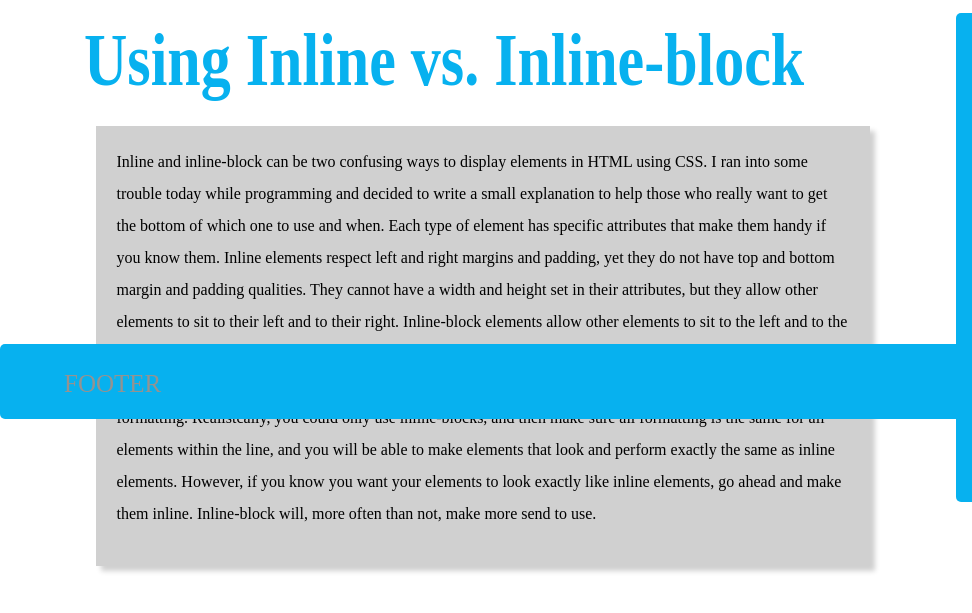
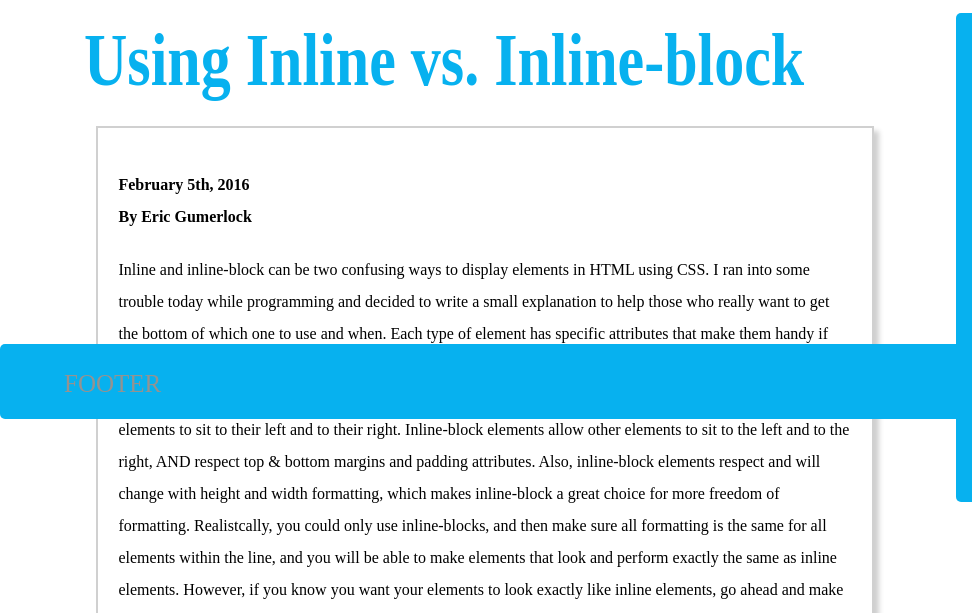
Before and after one commit to egumerlock/egumerlock.github.io, a plain HTML site: page blog/css-concepts.html in a window 1280 px wide. Shown: the part 381-994 px from the top of the page, 0-972 px from the left. Drawn offline with Linux system fonts and the light colour scheme.

Commit message:
Blog post editing

```diff
--- a/blog/css-concepts.html
+++ b/blog/css-concepts.html
@@ -38,11 +38,13 @@
 
 <section>
   <h1 class="blogheader">Using Inline vs. Inline-block</h1>
+
   <p><div id="content">
+    <h4 class="by">February 5th, 2016 <br>By Eric Gumerlock </h4>
     Inline and inline-block can be two confusing ways to display elements in HTML using CSS.  I ran into some trouble today while programming and decided to write a small explanation to help those who really want to get the bottom of which one to use and when.  Each type of element has specific attributes that make them handy if you know them.
     Inline elements respect left and right margins and padding, yet they do not have top and bottom margin and padding qualities.  They cannot have a width and height set in their attributes, but they allow other elements to sit to their left and to their right.
     Inline-block elements allow other elements to sit to the left and to the right, AND respect top & bottom margins and padding attributes.  Also, inline-block elements respect and will change with height and width formatting, which makes inline-block a great choice for more freedom of formatting.
-    Realistcally, you could only use inline-blocks, and then make sure all formatting is the same for all elements within the line, and you will be able to make elements that look and perform exactly the same as inline elements.  However, if you know you want your elements to look exactly like inline elements, go ahead and make them inline.  Inline-block will, more often than not, make more send to use.
+    Realistcally, you could only use inline-blocks, and then make sure all formatting is the same for all elements within the line, and you will be able to make elements that look and perform exactly the same as inline elements.  However, if you know you want your elements to look exactly like inline elements, go ahead and make them inline.  Inline-block will, more often than not, make more sense to use.
 
   </p></div>
 </section>
--- a/stylesheets/blog.css
+++ b/stylesheets/blog.css
@@ -79,6 +79,10 @@ body nav section span {
   -webkit-transform:scale(1,1.23); /* Safari and Chrome */
 }
 
+.by {
+  font-family: Fira Sans;
+}
+
 #content {
   font-family: Fira Sans;
   margin-left: 7%;
@@ -87,11 +91,12 @@ body nav section span {
   width: 58%;
   display: inline-block;
   clear: right;
-  background-color: #D0D0D0;
+  background-color: white;
   line-height: 2;
   padding: 20px 20px 20px 20px;
   margin-bottom: 200px;
   box-shadow: 5px 5px 5px #D0D0D0;
+  border: 2px solid #D0D0D0;
 }
 
 #content:hover {
```
